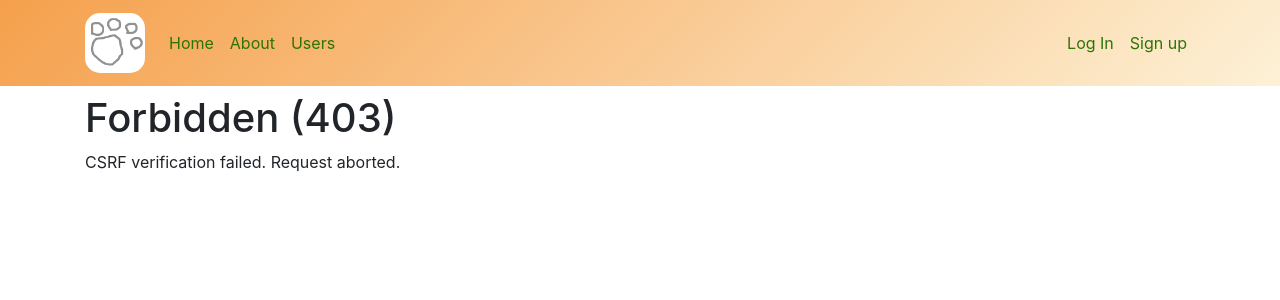
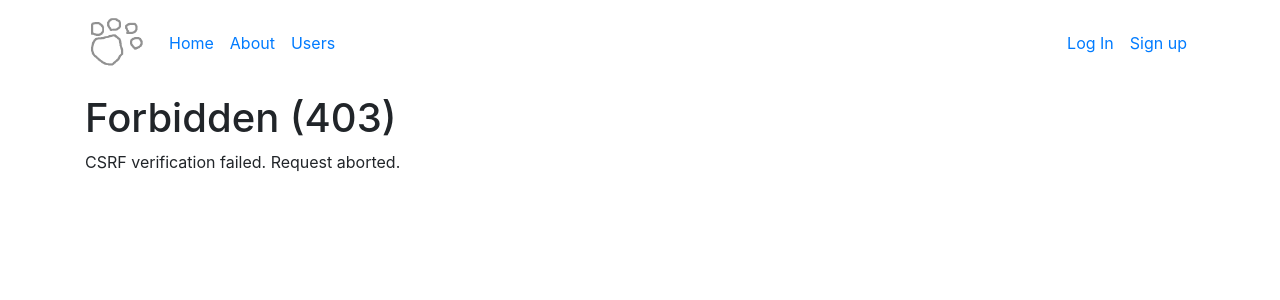
Before and after one commit to ishinan/sfbaywildlifetracker_sample, a Django app: template apps/core/templates/403_csrf.html in a window 1280 px wide. Shown: the top 300 px of the page. Run offline with Django 3.2, Linux system fonts and the light colour scheme; the template is opened without the code that fills it, so the values that code supplies are empty; some libraries are stand-ins or nearby versions.

Commit message:
base.html: removed map css and div

```diff
--- a/apps/core/templates/base.html
+++ b/apps/core/templates/base.html
@@ -17,21 +17,6 @@
 
     <link href="{% static 'core/css/bootstrap/bootstrap.min.css' %}" rel="stylesheet">
     <link href="{% static 'core/css/signinform.css' %}" rel="stylesheet">
-
-    <!-- Add your custom CSS to this file -->
-    <link href="{% static 'core/css/custom.css' %}" rel="stylesheet">
-    <!-- Bootstrap CSS -->
-  <link rel="stylesheet" href="https://stackpath.bootstrapcdn.com/bootstrap/4.4.1/css/bootstrap.min.css" integrity="sha384-Vkoo8x4CGsO3+Hhxv8T/Q5PaXtkKtu6ug5TOeNV6gBiFeWPGFN9MuhOf23Q9Ifjh" crossorigin="anonymous">
-  <!-- Leaflet CSS -->
-  <link rel="stylesheet" href="https://unpkg.com/leaflet@1.6.0/dist/leaflet.css" integrity="sha512-xwE/Az9zrjBIphAcBb3F6JVqxf46+CDLwfLMHloNu6KEQCAWi6HcDUbeOfBIptF7tcCzusKFjFw2yuvEpDL9wQ==" crossorigin="" />
-  <script src="https://unpkg.com/leaflet@1.6.0/dist/leaflet.js" integrity="sha512-gZwIG9x3wUXg2hdXF6+rVkLF/0Vi9U8D2Ntg4Ga5I5BZpVkVxlJWbSQtXPSiUTtC0TjtGOmxa1AJPuV0CPthew==" crossorigin=""></script>
-
-  <style>
-    #mapid {
-      height: 500px;
-    }
-
-  </style>
 
 
   </head>
```
